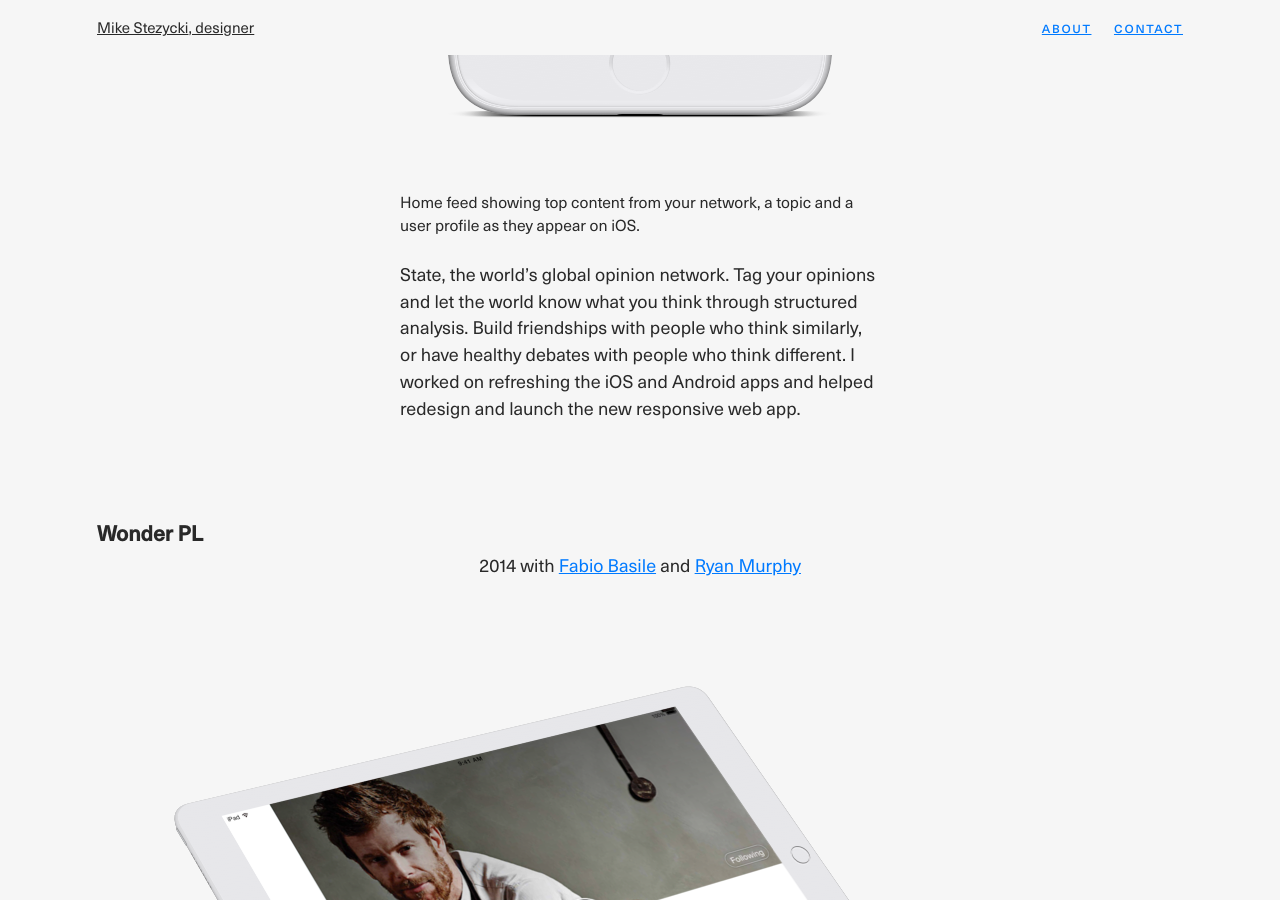
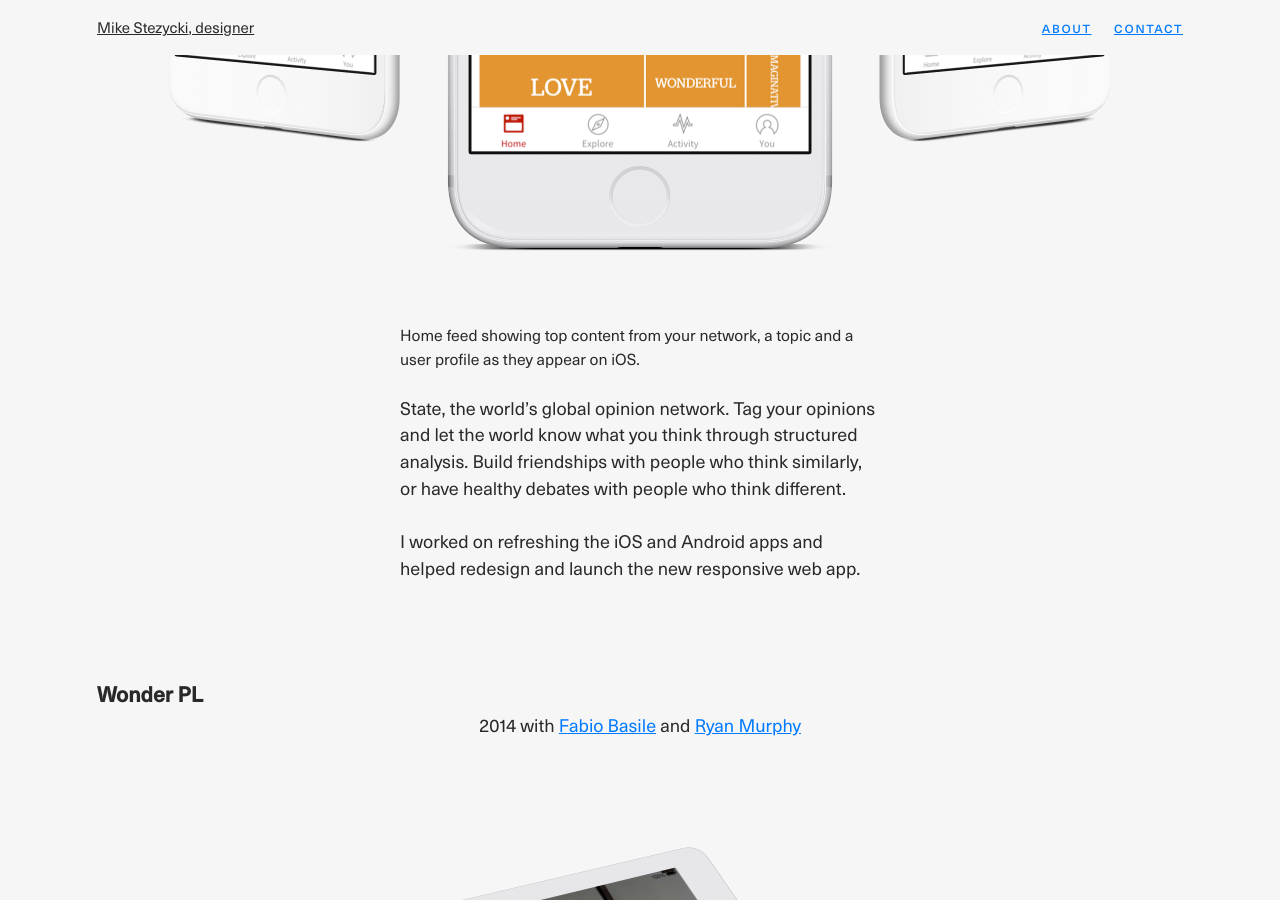
Before and after one commit to mr-stezz/mr-stezz.github.io, a Jekyll site: the page built from index.html, in a window 1280 px wide and 900 px high, scrolled down 6044 px. Built offline with Jekyll 4.4.1, drawn with Linux system fonts in a browser that asks for light colours; some of the changed text lies outside the part shown.

Commit message:
Add paragraph breaks into projects section

```diff
--- a/_includes/_projects.carmen.html
+++ b/_includes/_projects.carmen.html
@@ -7,5 +7,8 @@
     <figcaption class="text-col">During onboarding, you're asked to give feedback to at least 3 colleagues who share the same email domain.</figcaption>
   </figure>
 
-  <p class="text-col">Carmen&mdash;now known as <a href="http://www.getfrisbee.com" title="frisbee, the continuous feedback platform, helping employees and organisations grow, every day.">Frisbee</a>&mdash;is a web based peer-to-peer workplace feedback tool from the <a href="https://foundersfactory.com/portfolio/">Founders Factory incubator</a>. My involvement included prototyping early ideas, sitting in user interviews to find out needs for getting direct, actionable and empathetic feedback and designing the <abbr title="User Interface">UI</abbr> for the web app.</p>
+  <p class="text-col">
+  	Carmen&mdash;now known as <a href="http://www.getfrisbee.com" title="frisbee, the continuous feedback platform, helping employees and organisations grow, every day.">Frisbee</a>&mdash;is a web based peer-to-peer workplace feedback tool from the <a href="https://foundersfactory.com/portfolio/">Founders Factory incubator</a>.<br><br>
+  	My involvement included prototyping early ideas, sitting in user interviews to find out needs for getting direct, actionable and empathetic feedback and designing the <abbr title="User Interface">UI</abbr> for the web app.
+  </p>
 </section>
--- a/_includes/_projects.oncare.html
+++ b/_includes/_projects.oncare.html
@@ -5,5 +5,7 @@
     <img src="assets/img/content/oncare-showcase.png" srcset="assets/img/content/oncare-showcase.png 1x,assets/img/content/oncare-showcase@2x.png 2x" alt="Four iPhone 6 devices laid out depicting from right to left, 'my clients' view, a 'client profile' view, a 'checked in' view and 'all reports' view." loading="auto">
     <figcaption class="text-col">A selection of core screens from the OnCare iOS app.</figcaption>
   </figure>
-  <p class="text-col"><a href="http://www.weareoncare.com" title="We save care agencies time and money by replacing paper records with a simple app, help to boost CQC ratings, and keep families closer to their loved ones' care.">OnCare</a> is a <abbr title="Business-to-Business">B2B</abbr> <abbr title="Software as a Service">SaaS</abbr> business from the <a href="https://foundersfactory.com/portfolio/">Founders Factory incubator</a>. OnCare provides tools that make caring for the elderly easier. The business has three apps which I helped prototype and design. This includes a React Native app for both iOS and Android and a responsive web app. I worked on product strategy, prototypes and informing the user experience, as well as the creative direction.</p>
+  <p class="text-col">
+  	<a href="http://www.weareoncare.com" title="We save care agencies time and money by replacing paper records with a simple app, help to boost CQC ratings, and keep families closer to their loved ones' care.">OnCare</a> is a <abbr title="Business-to-Business">B2B</abbr> <abbr title="Software as a Service">SaaS</abbr> business from the <a href="https://foundersfactory.com/portfolio/">Founders Factory incubator</a>. OnCare provides tools that make caring for the elderly easier.<br><br>The business has three apps which I helped prototype and design. This includes a React Native app for both iOS and Android and a responsive web app. I worked on product strategy, prototypes and informing the user experience, as well as the creative direction.
+  </p>
 </section>
--- a/_includes/_projects.robin.html
+++ b/_includes/_projects.robin.html
@@ -5,5 +5,7 @@
     <img src="assets/img/content/robin-iphone-feature.png" srcset="assets/img/content/robin-iphone-feature.png 1x,assets/img/content/robin-iphone-feature@2x.png 2x" alt="Two iPhone 6 devices depicting the onboarding [top left] and the brief view [bottom right]." loading="lazy">
     <figcaption class="text-col">An onboarding view and the brief view from Robin.</figcaption>
   </figure>
-  <p class="text-col">Robin was a proof of concept mobile workplace training app from the <a href="https://foundersfactory.com/portfolio/">Founders Factory incubator</a>. Geared towards sales teams, it solved the problem of getting new reps up to speed faster and more efficiently. I worked on both native iOS and Android apps and a web app dashboard for managing teams and content.</p>
+  <p class="text-col">
+  	Robin was a proof of concept mobile workplace training app from the <a href="https://foundersfactory.com/portfolio/">Founders Factory incubator</a>. Geared towards sales teams, it solved the problem of getting new reps up to speed faster and more efficiently.<br><br>I worked on both native iOS and Android apps and a web app dashboard for managing teams and content.
+  </p>
 </section>
--- a/_includes/_projects.state.html
+++ b/_includes/_projects.state.html
@@ -5,5 +5,7 @@
     <img src="assets/img/content/state-iphone-feature.png" srcset="assets/img/content/state-iphone-feature.png 1x,assets/img/content/state-iphone-feature@2x.png 2x" alt="Three iPhone 6 devices appear alongside eachother displaying the home feed, a topic and a user profile." loading="lazy">
     <figcaption class="text-col">Home feed showing top content from your network, a topic and a user profile as they appear on iOS.</figcaption>
   </figure>
-  <p class="text-col">State, the world’s global opinion network. Tag your opinions and let the world know what you think through structured analysis. Build friendships with people who think similarly, or have healthy debates with people who think different. I worked on refreshing the iOS and Android apps and helped redesign and launch the new responsive web app.</p>
+  <p class="text-col">
+  	State, the world’s global opinion network. Tag your opinions and let the world know what you think through structured analysis. Build friendships with people who think similarly, or have healthy debates with people who think different.<br><br>I worked on refreshing the iOS and Android apps and helped redesign and launch the new responsive web app.
+  </p>
 </section>
--- a/_includes/_projects.wonderpl.html
+++ b/_includes/_projects.wonderpl.html
@@ -7,7 +7,9 @@
     <img src="assets/img/content/wonder-shots.png" srcset="assets/img/content/wonder-shots.png 1x,assets/img/content/wonder-shots@2x.png 2x" alt="Three iPhone SE devices appearing alongside eachother displaying the home feed, a video player and explore view." loading="lazy">
     <figcaption class="text-col">Home feed, video player overlay views and Explore view that appears on a mobile iOS device.</figcaption>
   </figure>
-  <p class="text-col">Wonder Place was a premium video mobile service for iOS. It boasted curated videos in categories like creativity, health and wellness among others. I worked on improving the <abbr title="User Experience">UX</abbr> and <abbr title="User Interface">UI</abbr> for the iOS app as well as a new monetisation feature. I also worked on the front-end for a new web based video project management app aiming to improve relationships between indie movie makers and studios.</p>
+  <p class="text-col">
+    Wonder Place was a premium video mobile service for iOS. It boasted curated videos in categories like creativity, health and wellness among others.<br><br>I worked on improving the <abbr title="User Experience">UX</abbr> and <abbr title="User Interface">UI</abbr> for the iOS app as well as a new monetisation feature. I also worked on the front-end for a new web based video project management app aiming to improve relationships between indie movie makers and studios.
+  </p>
   <figure class="gallery">
     <img src="assets/img/content/romeo-showcase.png" srcset="assets/img/content/romeo-showcase.png 1x,assets/img/content/romeo-showcase@2x.png 2x" alt="Three Macbook Pro's appear alongside eachother displaying the collaboration view, wonder transfer view and an edit video view." loading="lazy">
     <figcaption class="text-col">Collaboration, Wonder Transfer and the edit video views in Romeo.</figcaption>
```
